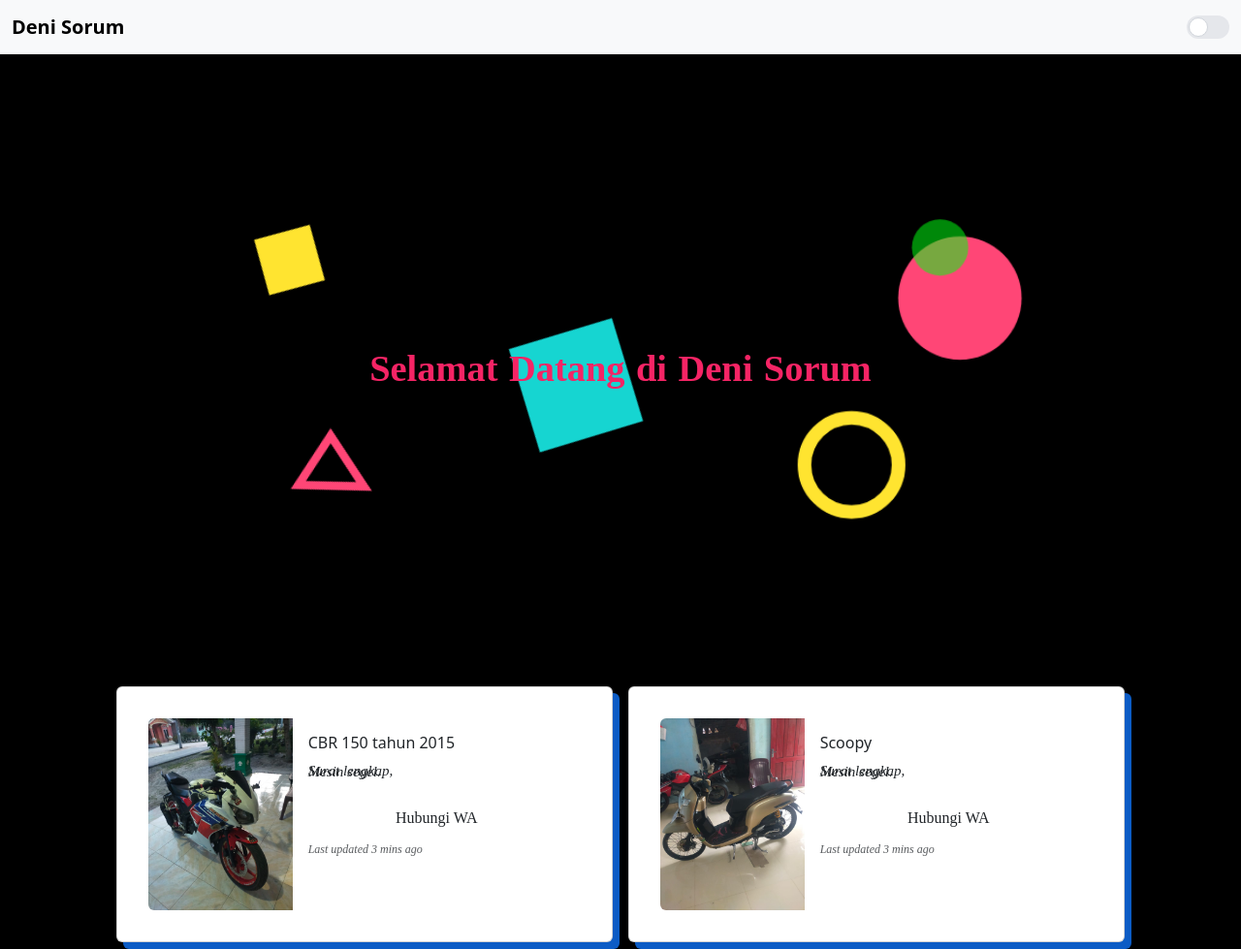
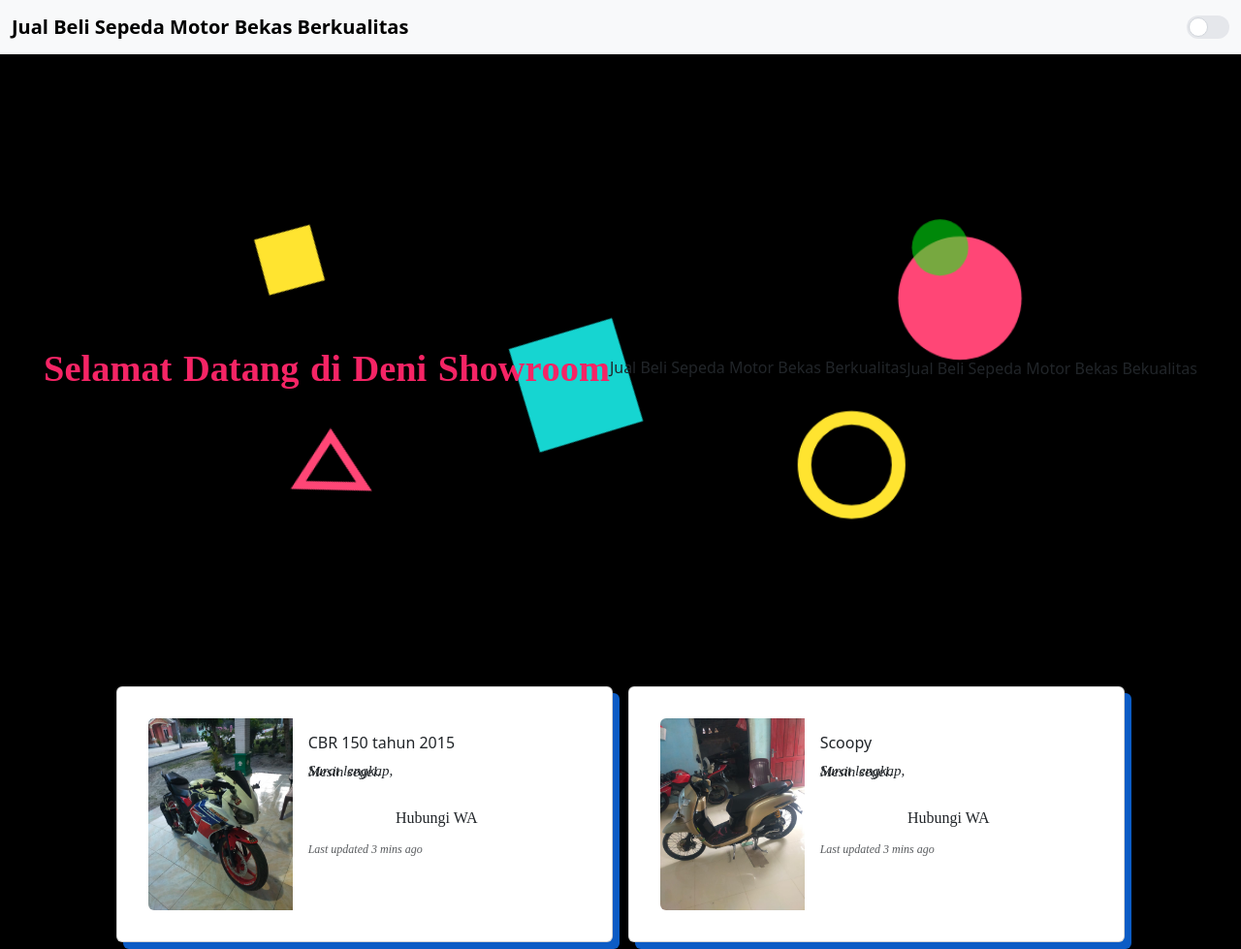
Before and after one commit to hayqalbanihakim212-crypto/my-template-web, a website: page webJualan.html in a window 1280 px wide. Shown: the top 979 px of the page at 97% size. Drawn offline with nearby package versions, Linux system fonts and the light colour scheme.

Commit message:
Update webJualan.html

```diff
--- a/webJualan.html
+++ b/webJualan.html
@@ -15,7 +15,7 @@
     <header>
         <nav class="navbar bg-light fixed-top">
             <div class="container-fluid">
-                <a class="navbar-brand" href="#">Deni Sorum</a>
+                <a class="navbar-brand" href="#">Jual Beli Sepeda Motor Bekas Berkualitas</a>
                 <label class="inline-flex justify-content-end items-end cursor-pointer">
                     <input type="checkbox" id="modeToggle" value="" class="sr-only peer">
                     <div class="relative w-11 h-6 bg-gray-200 peer-focus:outline-none peer-focus:ring-4
@@ -40,7 +40,9 @@
                 r="45" />
             <circle class="Header__shape littleCircle" fill="#0f18" cx="1036.52" cy="203.17" r="27" />
         </svg>
-        <h3 class="Header__title" id="judul">Selamat Datang di Deni Sorum</h3>
+        <h3 class="Header__title" id="judul">Selamat Datang di Deni Showroom</h3>
+        <h3 class="Header_title" id="judul1">Jual Beli Sepeda Motor Bekas Berkualitas</h3>
+        Jual Beli Sepeda Motor Bekas Bekualitas</h3>
     </div>
     <div class="container1" id="container1">
 
```
